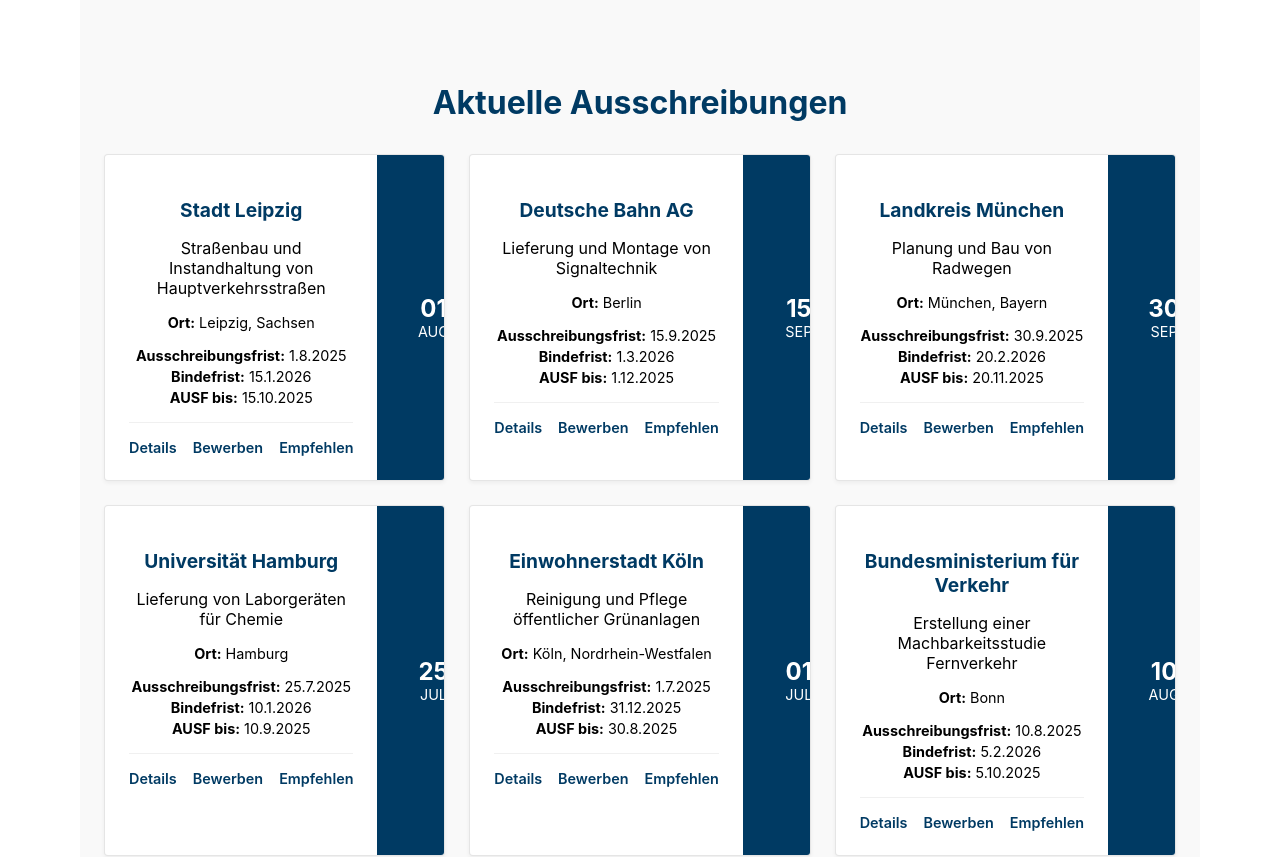
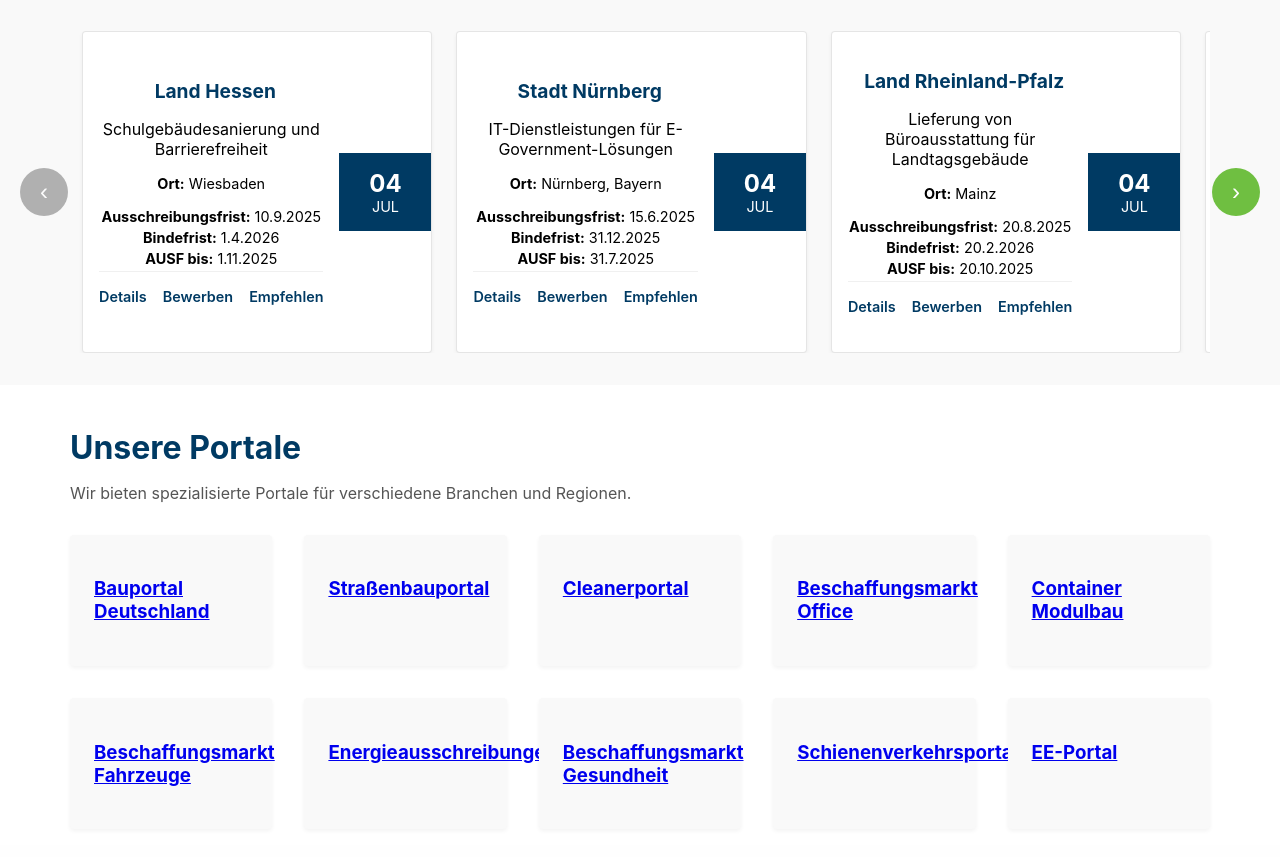
Before and after one commit to capsgit/inlocon_pre, a React (Create React App) app: page / in a window 1280 px wide. Shown: the part 772-1629 px from the top of the page. Built offline with nearby package versions, Linux system fonts and the light colour scheme.

Commit message:
preparing for next step 4.0

```diff
--- a/src/data/offers.js
+++ b/src/data/offers.js
@@ -6,6 +6,7 @@
     Ausführungsfrist: "2025-10-15",
     Fristen: { Angebotsfrist: "2025-08-01", Bindefrist: "2026-01-15" },
     type: "Bauleistungen",
+    fecha: "2025-06-15",
   },
   {
     auftraggeber: "Deutsche Bahn AG",
@@ -14,6 +15,7 @@
     Ausführungsfrist: "2025-12-01",
     Fristen: { Angebotsfrist: "2025-09-15", Bindefrist: "2026-03-01" },
     type: "Technische Ausrüstung",
+    fecha: "2025-06-15",
   },
   {
     auftraggeber: "Landkreis München",
@@ -22,6 +24,7 @@
     Ausführungsfrist: "2025-11-20",
     Fristen: { Angebotsfrist: "2025-09-30", Bindefrist: "2026-02-20" },
     type: "Planungsleistungen",
+    fecha: "2025-06-15",
   },
   {
     auftraggeber: "Universität Hamburg",
@@ -30,6 +33,7 @@
     Ausführungsfrist: "2025-09-10",
     Fristen: { Angebotsfrist: "2025-07-25", Bindefrist: "2026-01-10" },
     type: "Lieferleistungen",
+    fecha: "2025-06-15",
   },
   {
     auftraggeber: "Einwohnerstadt Köln",
@@ -38,6 +42,7 @@
     Ausführungsfrist: "2025-08-30",
     Fristen: { Angebotsfrist: "2025-07-01", Bindefrist: "2025-12-31" },
     type: "Facility Management",
+    fecha: "2025-06-30",
   },
   {
     auftraggeber: "Bundesministerium für Verkehr",
@@ -46,6 +51,7 @@
     Ausführungsfrist: "2025-10-05",
     Fristen: { Angebotsfrist: "2025-08-10", Bindefrist: "2026-02-05" },
     type: "Beratungsleistungen",
+    fecha: "2025-06-30",
   },
   {
     auftraggeber: "Stadt Frankfurt",
@@ -54,6 +60,7 @@
     Ausführungsfrist: "2025-09-25",
     Fristen: { Angebotsfrist: "2025-08-01", Bindefrist: "2026-01-25" },
     type: "Fahrzeugbeschaffung",
+    fecha: "2025-06-30",
   },
   {
     auftraggeber: "Land Hessen",
@@ -62,6 +69,7 @@
     Ausführungsfrist: "2025-11-01",
     Fristen: { Angebotsfrist: "2025-09-10", Bindefrist: "2026-04-01" },
     type: "Bauleistungen",
+    fecha: "2025-07-04",
   },
   {
     auftraggeber: "Stadt Nürnberg",
@@ -70,6 +78,7 @@
     Ausführungsfrist: "2025-07-31",
     Fristen: { Angebotsfrist: "2025-06-15", Bindefrist: "2025-12-31" },
     type: "IT-Services",
+    fecha: "2025-07-04",
   },
   {
     auftraggeber: "Land Rheinland-Pfalz",
@@ -78,5 +87,6 @@
     Ausführungsfrist: "2025-10-20",
     Fristen: { Angebotsfrist: "2025-08-20", Bindefrist: "2026-02-20" },
     type: "Lieferleistungen",
+    fecha: "2025-07-04",
   },
 ];
--- a/src/index.css
+++ b/src/index.css
@@ -1,5 +1,5 @@
 body {
-  margin: 0rem 5rem;
+  margin: 0;
   font-family: -apple-system, BlinkMacSystemFont, 'Segoe UI', 'Roboto', 'Oxygen',
     'Ubuntu', 'Cantarell', 'Fira Sans', 'Droid Sans', 'Helvetica Neue',
     sans-serif;
@@ -16,11 +16,5 @@
 .container {
   max-width: 1140px;
   margin: 0 auto;
-  padding: 0 1.5rem;
+  padding: 0 1rem;
 }
-
-@media (max-width: 768px) {
-  body {
-    margin: 0;
-  }
-}
--- a/src/modules/Header/Header.js
+++ b/src/modules/Header/Header.js
@@ -16,7 +16,7 @@
   const toggleProfile = () => setProfileOpen((open) => !open);
 
   return (
-    <header className="header">
+    <header className="container header">
       <div className="header__inner">
         <img
           src="assets/images/svg/Logo-downloaded.png"
--- a/src/modules/Info/InfoSection.css
+++ b/src/modules/Info/InfoSection.css
@@ -1,6 +1,6 @@
 /* —— Our Portals Section —— */
 .portals {
-    padding: 4rem 0;
+    padding: 1rem 0;
     background: #fff;
 }
 
@@ -35,7 +35,7 @@
 
 /* —— What We Offer Section —— */
 .offer {
-    padding: 4rem 0;
+    padding: 1rem 0;
     background: #fefefe;
 }
 
@@ -77,7 +77,7 @@
 /* —— Metrics Section —— */
 .metrics {
     background: #fff;
-    padding: 4rem 0;
+    padding: 1rem 0;
 }
 
 .metrics__inner {
@@ -112,7 +112,7 @@
 
 /* —— Partners Section —— */
 .partners {
-    padding: 4rem 0;
+    padding: 1rem 0;
     background: #f1f1f1;
 }
 
--- a/src/modules/Offers/Offers.css
+++ b/src/modules/Offers/Offers.css
@@ -1,30 +1,113 @@
 .offers {
     background: #f9f9f9;
-    padding: 4rem 0;
 }
 
 .offers__inner {
+    max-width: 1140px;
+    margin: 0 auto;
     text-align: center;
 }
 
 .offers__heading {
     font-size: 2rem;
     color: #003a63;
-    margin-bottom: 2rem;
+    margin: 0;
+    padding: 2rem 0 0rem 0;
+    justify-self: flex-start;
 }
 
-.offers__grid {
-    display: grid;
-    grid-template-columns: 1fr;
-    gap: 1.5rem;
+/* ————— Carrusel Desktop ————— */
+.offers__carousel {
+    position: relative;
+    margin: 0 auto;
+    padding: 2rem 0;
+    max-width: 1140px;
+    display: flex;
+    align-items: center;
+    justify-content: center;
 }
 
-@media (min-width: 768px) {
-    .offers__grid {
-        grid-template-columns: repeat(auto-fit, minmax(300px, 1fr));
+.offers__viewport {
+    overflow: hidden;
+    width: 100%;
+}
+
+.offers__track {
+    display: flex;
+    transition: transform 0.5s ease-in-out;
+    will-change: transform;
+}
+
+.offers__slide {
+    flex: 0 0 100%;
+    box-sizing: border-box;
+    padding: 0 0.75rem;
+}
+
+
+
+/* Carousel Navigation */
+.carousel__nav {
+    position: absolute;
+    top: 50%;
+    transform: translateY(-50%);
+    width: 3rem;
+    height: 3rem;
+    border: none;
+    border-radius: 50%;
+    background: #6fbf41;
+    color: #fff;
+    font-size: 1.5rem;
+    display: flex;
+    align-items: center;
+    justify-content: center;
+    cursor: pointer;
+    transition: background 0.2s;
+    z-index: 2;
+}
+
+.carousel__nav--prev {
+    left: -50px;
+}
+
+.carousel__nav--next {
+    right: -50px;
+}
+
+.carousel__nav:disabled {
+    opacity: 0.6;
+    background-color: grey;
+    cursor: default;
+}
+
+.carousel__nav:hover:not(:disabled) {
+    background: #5aa835;
+}
+
+/* ————— Fallback Móvil ————— */
+@media (max-width: 767px) {
+    .offers__carousel {
+        display: none;
+    }
+
+    .offers__grid--mobile {
+        display: grid;
+        grid-template-columns: 1fr;
+        gap: 1rem;
+    }
+
+    .offers__show-more {
+        display: block;
+        margin: 1rem auto 0;
+        background: none;
+        border: none;
+        color: #6fbf41;
+        font-weight: bold;
+        cursor: pointer;
     }
 }
 
+/* ————— Offer Card ————— */
 .offer-card {
     display: flex;
     flex-direction: column;
@@ -34,25 +117,30 @@
     border: 1px solid rgba(0, 0, 0, 0.1);
     border-radius: 4px;
     box-shadow: 0 2px 4px rgba(0, 0, 0, 0.05);
-    transition: box-shadow 0.2s;
     overflow: hidden;
+    height: 30rem;
+    align-items: center;
+
 }
 
 @media (min-width: 768px) {
     .offer-card {
         flex-direction: row;
+        height: 20rem;
+
     }
 }
 
 .offer-card__content {
-    padding: 1.5rem;
+    padding: 1rem;
     flex: 1;
+    align-self: center;
 }
 
 .offer-card__auftraggeber {
     font-size: 1.2rem;
     color: #003a63;
-    margin-bottom: 0.5rem;
+    margin: 0 0 0 0.5rem;
 }
 
 .offer-card__leistung {
@@ -103,8 +191,9 @@
     flex-direction: column;
     align-items: center;
     justify-content: center;
+    justify-self: end;
     padding: 1rem;
-    min-width: 80px;
+    width: 60px;
 }
 
 .offer-card__date-day {
@@ -115,3 +204,16 @@
 .offer-card__date-month {
     font-size: 0.9rem;
 }
+
+.offers__grid--mobile ul,
+.offer-card__fristen {
+    margin: 0;
+    padding: 0;
+    list-style: none;
+}
+
+@media (min-width: 1024px) {
+    .offers__slide {
+        flex: 0 0 calc((100% - 16rem) / 3);
+    }
+}
--- a/src/modules/Offers/Offers.js
+++ b/src/modules/Offers/Offers.js
@@ -1,18 +1,98 @@
+import React, { useState, useEffect } from "react";
 import "./Offers.css";
 import { offers } from "../../data/offers.js";
 
 export const OffersSection = () => {
+  // Ordenamos ofertas por fecha de publicación descendiente
+  const sorted = [...offers].sort(
+    (a, b) => new Date(b.fecha) - new Date(a.fecha)
+  );
+
+  const [isMobile, setIsMobile] = useState(window.innerWidth < 768);
+  const [showAllMobile, setShowAllMobile] = useState(false);
+  const [current, setCurrent] = useState(0);
+
+  // Listener para actualizar isMobile
+  useEffect(() => {
+    const onResize = () => setIsMobile(window.innerWidth < 768);
+    window.addEventListener("resize", onResize);
+    return () => window.removeEventListener("resize", onResize);
+  }, []);
+
+  // Determinar ofertas a mostrar según dispositivo
+  const mobileOffers = showAllMobile ? sorted : sorted.slice(0, 3);
+  // En desktop, usamos todas las ofertas en carousel
+  const desktopOffers = sorted;
+
+  // Handlers carousel desktop
+  const prev = () => setCurrent((idx) => Math.max(idx - 1, 0));
+  const next = () =>
+    setCurrent((idx) => Math.min(idx + 1, desktopOffers.length - 1));
+
   return (
     <section className="offers">
       <div className="container offers__inner">
-        <h2 className="offers__heading">Aktuelle Ausschreibungen</h2>
-        <div className="offers__grid">
-          {offers.map((offer, index) => (
-            <div key={index} className="offer-card">
+        <h2 className="offers__heading">Neue Ausschreibungen</h2>
+
+        {isMobile ? (
+          <>
+            <div className="offers__grid--mobile">
+              {mobileOffers.map((offer, i) => (
+                <OfferCard key={i} offer={offer} />
+              ))}
+            </div>
+            {!showAllMobile && (
+              <button
+                className="offers__show-more"
+                onClick={() => setShowAllMobile(true)}
+              >
+                Weiter sehen
+              </button>
+            )}
+          </>
+        ) : (
+          <div className="offers__carousel">
+            <button
+              className="carousel__nav carousel__nav--prev"
+              onClick={prev}
+              disabled={current === 0}
+            >
+              ‹
+            </button>
+
+            {/* Viewport: aquí recortamos todo lo que sobresalga */}
+            <div className="offers__viewport">
+              <div
+                className="offers__track"
+                style={{ transform: `translateX(-${current * 100}%)` }}
+              >
+                {desktopOffers.map((offer, i) => (
+                  <div className="offers__slide" key={i}>
+                    <OfferCard offer={offer} />
+                  </div>
+                ))}
+              </div>
+            </div>
+
+            <button
+              className="carousel__nav carousel__nav--next"
+              onClick={next}
+              disabled={current === desktopOffers.length - 1}
+            >
+              ›
+            </button>
+          </div>
+        )}
+      </div>
+    </section>
+  );
+};
+
+// Subcomponente para tarjeta de oferta
+const OfferCard = ({ offer }) => (
+  <div className="offer-card">
     <div className="offer-card__content">
-                <h3 className="offer-card__auftraggeber">
-                  {offer.auftraggeber}
-                </h3>
+      <h3 className="offer-card__auftraggeber">{offer.auftraggeber}</h3>
       <p className="offer-card__leistung">{offer.LeistungText}</p>
       <p className="offer-card__ort">
         <strong>Ort:</strong> {offer.Ausführungsort}
@@ -20,21 +100,15 @@
       <ul className="offer-card__fristen">
         <li>
           <strong>Ausschreibungsfrist:</strong>{" "}
-                    {new Date(offer.Fristen.Angebotsfrist).toLocaleDateString(
-                      "de-DE"
-                    )}
+          {new Date(offer.Fristen.Angebotsfrist).toLocaleDateString("de-DE")}
         </li>
         <li>
           <strong>Bindefrist:</strong>{" "}
-                    {new Date(offer.Fristen.Bindefrist).toLocaleDateString(
-                      "de-DE"
-                    )}
+          {new Date(offer.Fristen.Bindefrist).toLocaleDateString("de-DE")}
         </li>
         <li>
           <strong>AUSF bis:</strong>{" "}
-                    {new Date(offer.Ausführungsfrist).toLocaleDateString(
-                      "de-DE"
-                    )}
+          {new Date(offer.Ausführungsfrist).toLocaleDateString("de-DE")}
         </li>
       </ul>
       <div className="offer-card__links">
@@ -51,21 +125,13 @@
     </div>
     <div className="offer-card__date-box">
       <span className="offer-card__date-day">
-                  {new Date(offer.Fristen.Angebotsfrist)
-                    .getDate()
-                    .toString()
-                    .padStart(2, "0")}
+        {new Date(offer.fecha).getDate().toString().padStart(2, "0")}
       </span>
       <span className="offer-card__date-month">
-                  {new Date(offer.Fristen.Angebotsfrist)
+        {new Date(offer.fecha)
           .toLocaleString("de-DE", { month: "short" })
           .toUpperCase()}
       </span>
     </div>
   </div>
-          ))}
-        </div>
-      </div>
-    </section>
 );
-};
--- a/src/modules/Search/SearchSection.css
+++ b/src/modules/Search/SearchSection.css
@@ -6,7 +6,6 @@
     flex-direction: column;
     justify-content: center;
     align-items: center;
-    padding: 2rem;
     height: 600px;
 }
 
--- a/src/modules/Search/SearchSection.js
+++ b/src/modules/Search/SearchSection.js
@@ -12,7 +12,7 @@
   };
 
   return (
-    <section className="search">
+    <section className="search container">
       <form className="search__form" onSubmit={handleSearch}>
         {!showAdvanced ? (
           <div className="search__main">
```
Lines whose indentation alone changed are shown as unchanged.
